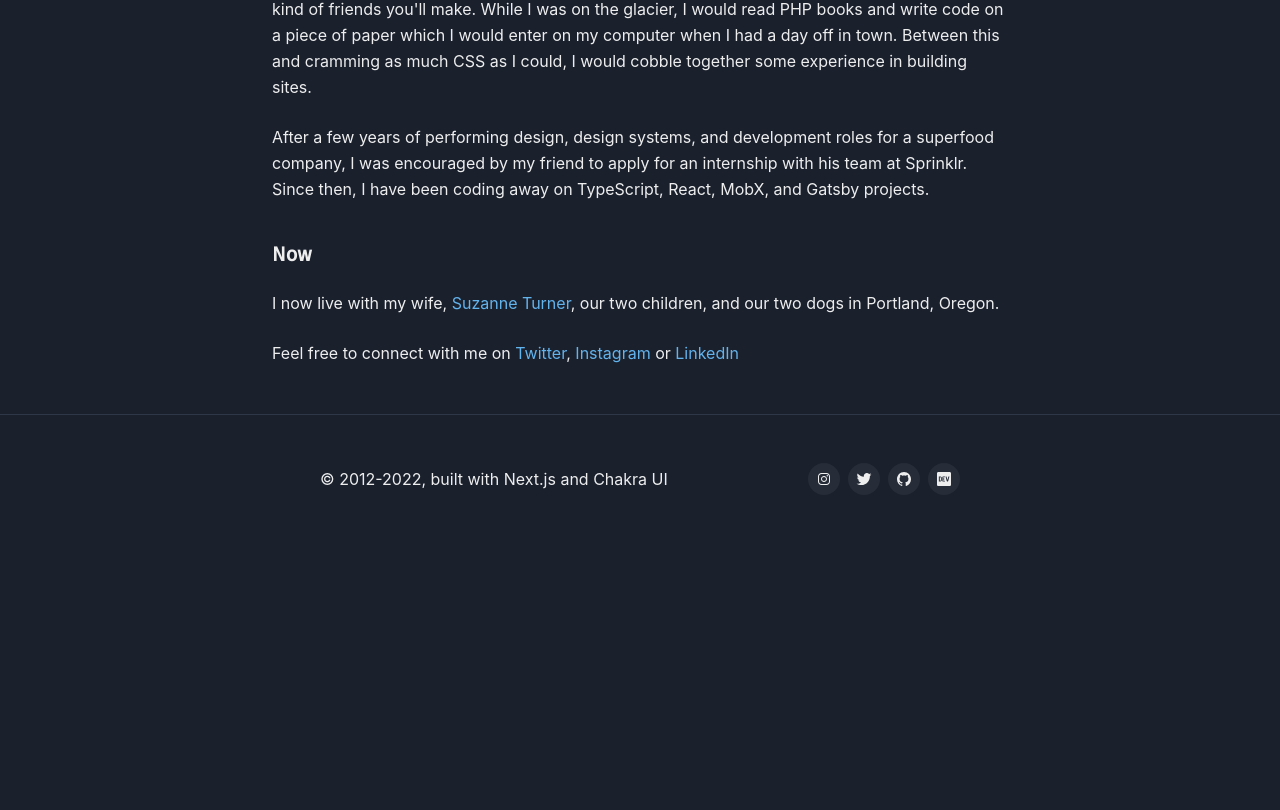
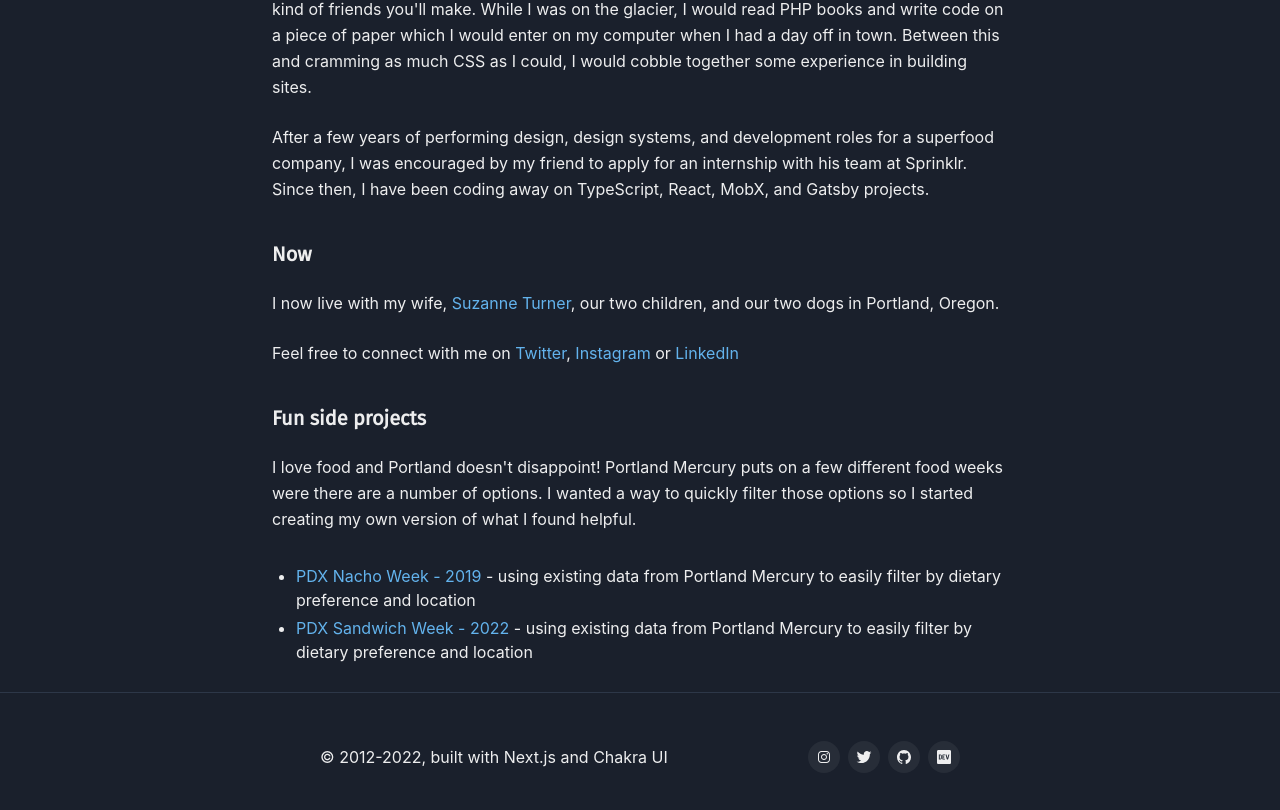
Before and after one commit to joelmturner/joelmturnercom, a Next.js app: page /about in a window 1280 px wide. Shown: the part 734-1544 px from the top of the page. Before the commit the page ends 1277 px from the top, so only its background shows below. Built offline with nearby package versions, Linux system fonts and the light colour scheme; no server answers.

Commit message:
add Portland food weeks to about page

```diff
--- a/src/pages/about.mdx
+++ b/src/pages/about.mdx
@@ -2,7 +2,7 @@
 title: About Me
 date: 2017-01-16
 draft: false
-lastmod: 2022-06-18T04:58:13.075Z
+lastmod: 2022-06-24T00:24:17.214Z
 ---
 
 import { Flex } from '@chakra-ui/react';
@@ -38,3 +38,10 @@
 I now live with my wife, [Suzanne Turner](http://inclinedcreative.com 'Suzanne Turner InclinedCreative'), our two children, and our two dogs in Portland, Oregon.
 
 Feel free to connect with me on [Twitter](https://twitter.com/joelmturner), [Instagram](https://www.instagram.com/joelmturner/) or [LinkedIn](http://www.linkedin.com/in/joelmturner)
+
+### Fun side projects
+
+I love food and Portland doesn't disappoint! Portland Mercury puts on a few different food weeks were there are a number of options. I wanted a way to quickly filter those options so I started creating my own version of what I found helpful.
+
+- [PDX Nacho Week - 2019](https://pdx-nacho-week.netlify.app) - using existing data from Portland Mercury to easily filter by dietary preference and location
+- [PDX Sandwich Week - 2022](https://pdx-sandwich-week.netlify.app/) - using existing data from Portland Mercury to easily filter by dietary preference and location
```
